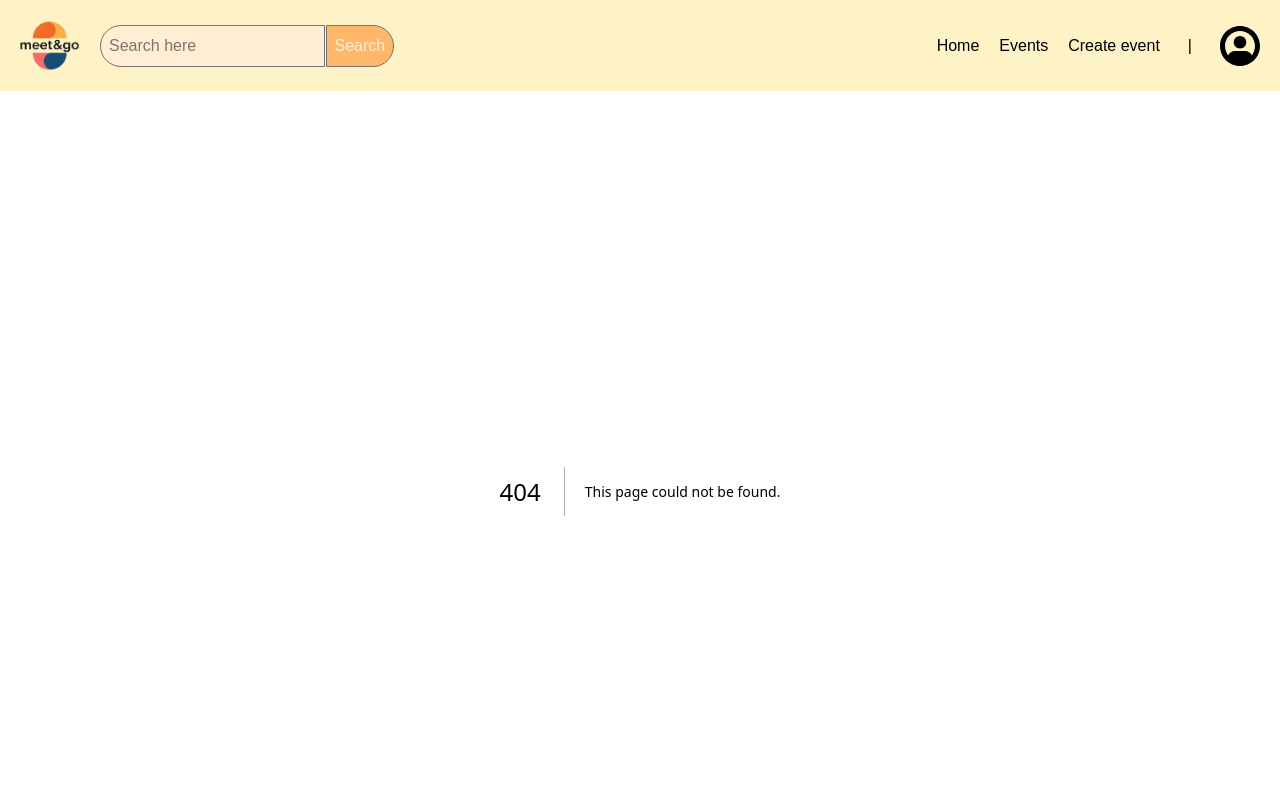
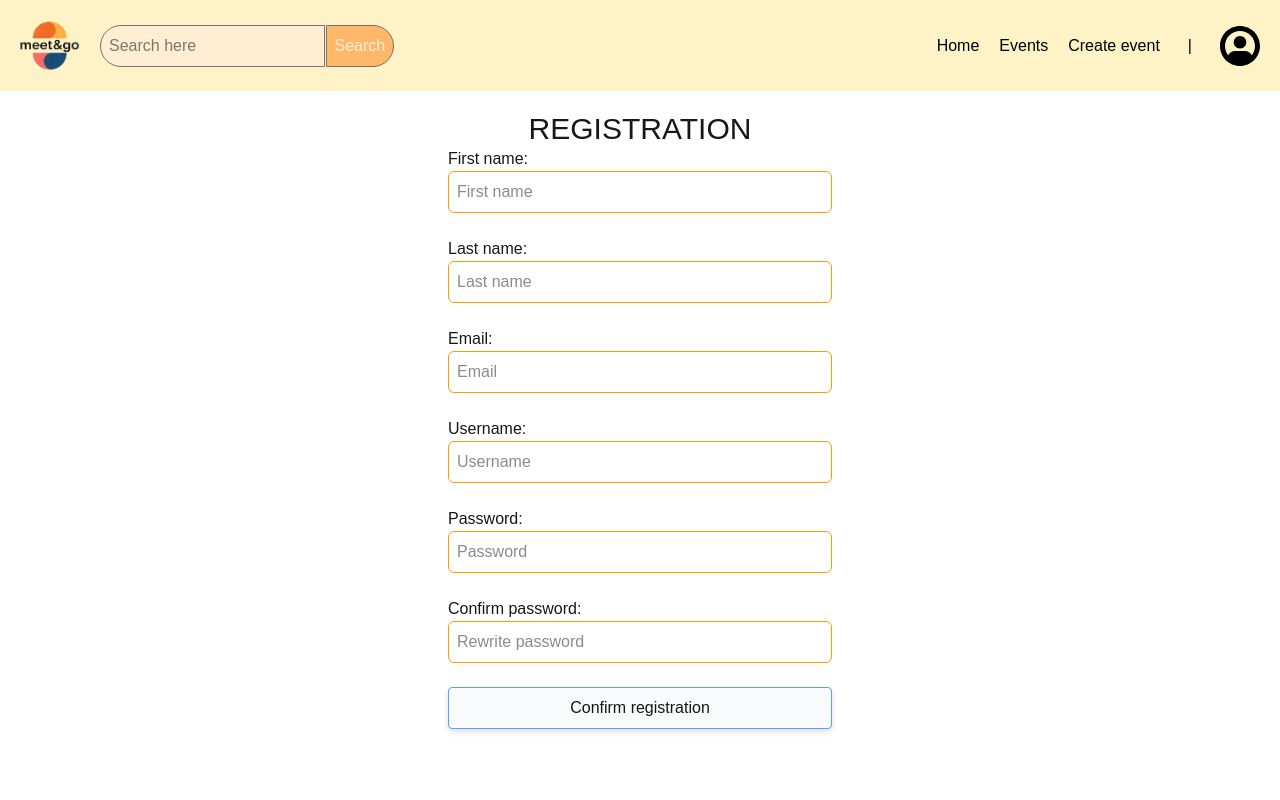
Before and after one commit to andreaGrab/meet-go, a Next.js app: page /registration in a window 1280 px wide. Before the commit this address had no page. Shown: the top 800 px of the page. Built offline with nearby package versions, Linux system fonts and the light colour scheme.

Commit message:
made the registration, password reset and login pages.

```diff
--- a/src/app/add_event/page.tsx
+++ b/src/app/create-event/page.tsx
@@ -1,5 +1,5 @@
 "use client";
-import React, { use } from "react";
+import React from "react";
 import { useEffect, useState } from "react";
 import Modal from "@/components/modal";
 
@@ -11,8 +11,9 @@ type schedule = {
     endHour: string;
 };
 
+const formFieldStyle = 'px-2 p-2 border-1 border-amber-500 rounded-md';
+
 export default function AddEvent(){
-    const formFieldStyle = 'px-2 p-2 border-1 border-amber-500 rounded-md';
     // modal state
     const [modal, setModal] = useState({
         hidden: true,
--- a/src/app/layout.tsx
+++ b/src/app/layout.tsx
@@ -21,7 +21,7 @@ export default function RootLayout({
   return (
     <html lang="en">
       <body
-        className={`${geistSans.variable} ${geistMono.variable} antialiased`}
+        className={`${geistSans.variable} ${geistMono.variable} antialiased relative h-[full]`}
       >
         <Header/>
         {children}
--- /dev/null
+++ b/src/app/log-in/page.tsx
@@ -0,0 +1,23 @@
+import React from "react";
+const formFieldStyle = 'px-2 p-2 border-1 border-amber-500 rounded-md';
+
+export default function LogIn() {
+    return (
+        <div className="py-5">
+            <h1 className="text-center text-3xl">LOG IN</h1>
+            <form method="POST" className="flex flex-col m-auto w-[90%] md:w-[30%] h-[100vh]">
+                <label htmlFor="username">Username:</label>
+                <input type="text" name="username" placeholder="Username" className={`${formFieldStyle}`} />
+                <br />
+                <label htmlFor="password">Password:</label>
+                <input type="password" name="password" placeholder="Password" className={`${formFieldStyle}`}/>
+                <br />
+                <button type="submit" className="border-1 border-blue-400 drop-shadow-md active:shadow-[inset_0px_1px_1px_rgba(0,0,0,0.3)] bg-slate-50 p-2 rounded-sm cursor-pointer hover:bg-slate-100 hover:drop-shadow-sm transition-all ease-in duration-75 active:drop-shadow-none active:text-black active:translate-y-[1px] text-center">Sign in</button>
+                <div className="flex justify-between mt-[1rem]">
+                    <a className="underline" href="/registration">I don't have an account!</a>
+                    <a className="underline" href="/pswd-reset-request">Forgot password?</a>
+                </div>
+            </form>
+        </div>
+    );
+}
--- /dev/null
+++ b/src/app/pswd-reset-request/page.tsx
@@ -0,0 +1,63 @@
+"use client";
+import React from "react";
+import {useState, useEffect} from "react";
+const formFieldStyle = 'px-2 p-2 border-1 border-amber-500 rounded-md';
+
+export default function ResetPassRequest() {
+    const [email, setEmail] = useState('');
+
+    useEffect(()=>{
+        const checkMailNote:any = document.getElementById('checkMailNote');
+        const form:any = document.getElementById('form');
+       form.addEventListener('submit', (e:any)=>{
+            e.preventDefault();
+            const formData = new FormData(form);
+            const email:any = formData.get('email');
+            if (email) {
+                setEmail(email);
+                checkMailNote.classList.remove('hidden');
+                form.classList.add('hidden');
+            }else {
+                alert('Please enter a valid email address');
+            }
+        });
+        }, [email]);
+
+/* //code for api request
+    const afterRequest = ()=>{
+        const form:any = document.getElementById('form');
+        const checkMailNote:any = document.getElementById('checkMailNote');
+        if (email) {
+            fetch('/api/pswd-reset-request', {
+                method: 'POST',
+                body: JSON.stringify({ email }),
+                headers: {
+                    'Content-Type': 'application/json'
+                }
+            })
+            .then(response => {
+                if (response.ok) {
+                    checkMailNote.classList.remove('hidden');
+                    form.reset();
+                } else {
+                    alert('Error sending email. Please try again.');
+                }
+            })
+            .catch(error => {
+                console.error('Error:', error);
+            });
+        }
+    };*/
+    return (
+        <div className="py-5 h-[100vh]">
+            <h1 className="text-center text-3xl my-[3rem]">REQUEST PASSWORD RESET</h1>
+            <p id='checkMailNote' className="text-center hidden">Check your inbox for an email where there is a link to the password reset page.</p>
+            <form method="POST" id='form' className="flex flex-col m-auto w-[90%] md:w-[30%]">
+                <label htmlFor="email">Email:</label>
+                <input type="email" name="email" placeholder="Email" className={`${formFieldStyle}`} />
+                <br />
+                <button type="submit" className="border-1 border-blue-400 drop-shadow-md active:shadow-[inset_0px_1px_1px_rgba(0,0,0,0.3)] bg-slate-50 p-2 rounded-sm cursor-pointer hover:bg-slate-100 hover:drop-shadow-sm transition-all ease-in duration-75 active:drop-shadow-none active:text-black active:translate-y-[1px] text-center">Request reset</button>
+            </form>
+        </div>
+    );
+}
--- /dev/null
+++ b/src/app/pswd-reset/page.tsx
@@ -0,0 +1,47 @@
+"use client";
+import React from "react";
+import {useState, useEffect} from "react";
+const formFieldStyle = 'px-2 p-2 border-1 border-amber-500 rounded-md';
+
+export default function ResetPassword() {
+
+/* //code for api request
+    const afterRequest = ()=>{
+        const form:any = document.getElementById('form');
+        const checkMailNote:any = document.getElementById('checkMailNote');
+        if (email) {
+            fetch('/api/pswd-reset-request', {
+                method: 'POST',
+                body: JSON.stringify({ email }),
+                headers: {
+                    'Content-Type': 'application/json'
+                }
+            })
+            .then(response => {
+                if (response.ok) {
+                    checkMailNote.classList.remove('hidden');
+                    form.reset();
+                } else {
+                    alert('Error sending email. Please try again.');
+                }
+            })
+            .catch(error => {
+                console.error('Error:', error);
+            });
+        }
+    };*/
+    return (
+        <div className="py-5 h-[100vh]">
+            <h1 className="text-center text-3xl my-[3rem]">RESET PASSWORD</h1>
+            <form method="POST" id='form' className="flex flex-col m-auto w-[90%] md:w-[30%]">
+                <label htmlFor="password">Password:</label>
+                <input type="password" name="password" placeholder="Password" className={`${formFieldStyle}`} />
+                <br />
+                <label htmlFor="confirm-password">Confirm password:</label>
+                <input type="password" name="confirm-password" placeholder="Confirm password" className={`${formFieldStyle}`} />
+                <br />
+                <button type="submit" className="border-1 border-blue-400 drop-shadow-md active:shadow-[inset_0px_1px_1px_rgba(0,0,0,0.3)] bg-slate-50 p-2 rounded-sm cursor-pointer hover:bg-slate-100 hover:drop-shadow-sm transition-all ease-in duration-75 active:drop-shadow-none active:text-black active:translate-y-[1px] text-center">Reset password</button>
+            </form>
+        </div>
+    );
+}
--- /dev/null
+++ b/src/app/registration/page.tsx
@@ -0,0 +1,32 @@
+import React from "react";
+const formFieldStyle = 'px-2 p-2 border-1 border-amber-500 rounded-md';
+
+
+export default function Registration() {
+    return(
+        <div className="py-5">
+            <h1 className="text-center text-3xl">REGISTRATION</h1>
+            <form method="POST" className="flex flex-col m-auto w-[90%] md:w-[30%] h-[100vh]">
+                <label htmlFor="first name">First name:</label>
+                <input type="text" name="first-name" placeholder="First name" className={`${formFieldStyle}`} />
+                <br />
+                <label htmlFor="last name">Last name:</label>
+                <input type="text" name="last-name" placeholder="Last name" className={`${formFieldStyle}`} />
+                <br />
+                <label htmlFor="email">Email:</label>
+                <input type="email" name="email" placeholder="Email" className={`${formFieldStyle}`} />
+                <br />
+                <label htmlFor="username">Username:</label>
+                <input type="text" name="username" placeholder="Username" className={`${formFieldStyle}`} />
+                <br />
+                <label htmlFor="password">Password:</label>
+                <input type="password" name="password" placeholder="Password" className={`${formFieldStyle}`}/>
+                <br />
+                <label htmlFor="pswd-confirm">Confirm password:</label>
+                <input type="password" name="pswd-confirm" placeholder="Rewrite password" className={`${formFieldStyle}`}/>
+                <br />
+                <button type="submit" className="border-1 border-blue-400 drop-shadow-md active:shadow-[inset_0px_1px_1px_rgba(0,0,0,0.3)] bg-slate-50 p-2 rounded-sm cursor-pointer hover:bg-slate-100 hover:drop-shadow-sm transition-all ease-in duration-75 active:drop-shadow-none active:text-black active:translate-y-[1px] text-center">Confirm registration</button>
+            </form>
+        </div>
+    );
+}
--- a/src/components/footer.tsx
+++ b/src/components/footer.tsx
@@ -1,5 +1,5 @@
 export default function Footer(){
-    return <footer className="py-5 text-center bg-amber-800 text-amber-50">
+    return <footer className="py-5 text-center absolute bottom-0 w-[100%] mt-[5rem] bg-amber-800 text-amber-50">
         <p>Meet&Go personal project. | Author: Andrea Grabovac</p>
     </footer>
 }
--- a/src/components/header.tsx
+++ b/src/components/header.tsx
@@ -39,10 +39,13 @@ export default function Header(){
                 <ul className="gap-5 hidden md:flex">
                     <li><a href="/">Home</a></li>
                     <li><a href="/events">Events</a></li>
-                    <li><a href="#">Create event</a></li>
+                    <li><a href="/create-event">Create event</a></li>
                 </ul>
                 <p className="hidden md:block">|</p>
-                <a href="#">
+                {
+                // set conditional routing if user is logged in or not
+                }
+                <a href="/log-in">
                     <img className="w-10" src="/user-icon.svg" alt="user icon" />
                 </a>
             </div>
```
